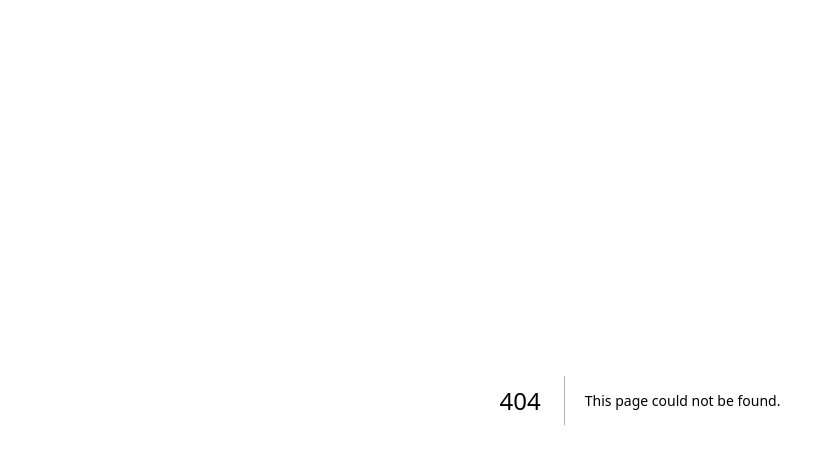
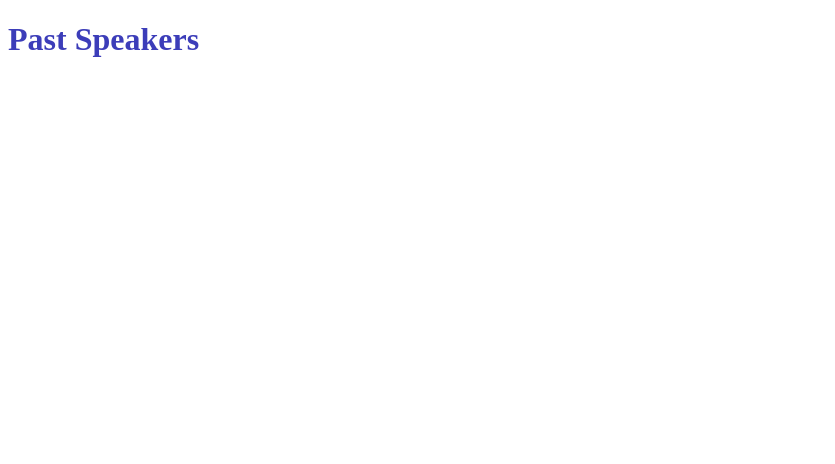
Before and after one commit to dallassoftwaredevelopers/DSDsite, a Next.js app: page /speakers in a window 1280 px wide. Before the commit this address had no page. Shown: the top 464 px of the page, without its empty margins (0-835 px from the left). Built offline with nearby package versions, Linux system fonts and the light colour scheme.

Commit message:
chore: create a new page directory for speakers (WEB-41) #87

```diff
--- /dev/null
+++ b/src/pages/speakers/index.tsx
@@ -0,0 +1,12 @@
+import React from 'react';
+import styles from './pastSpeakers.module.css';
+
+const Speakers: React.FC = () => {
+  return (
+    <div>
+      <h1 className={styles.h1}>Past Speakers</h1>
+    </div>
+  );
+};
+
+export default Speakers;
--- /dev/null
+++ b/src/pages/speakers/pastSpeakers.module.css
@@ -0,0 +1,3 @@
+h1 {
+  color: #3c3db9;
+}
```
